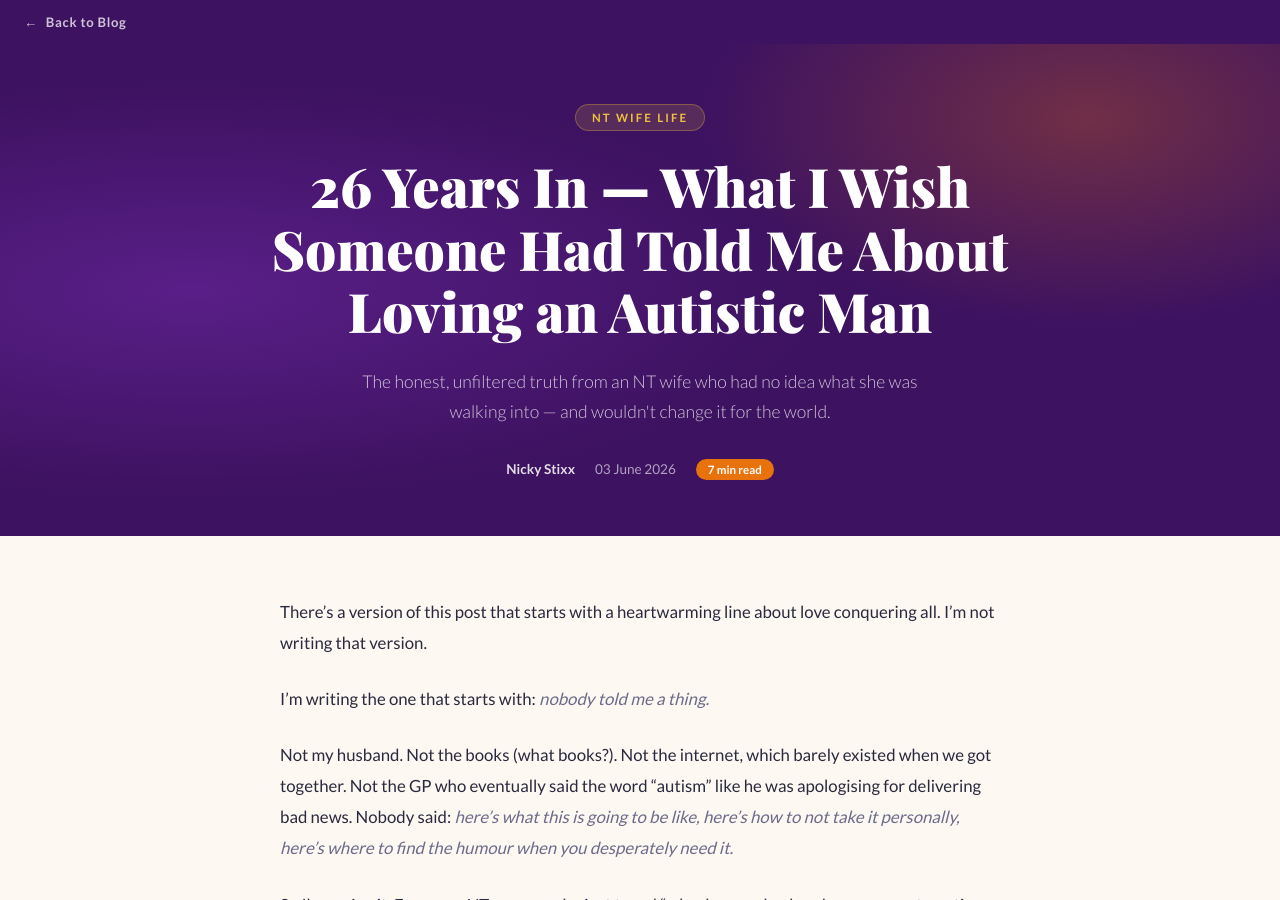
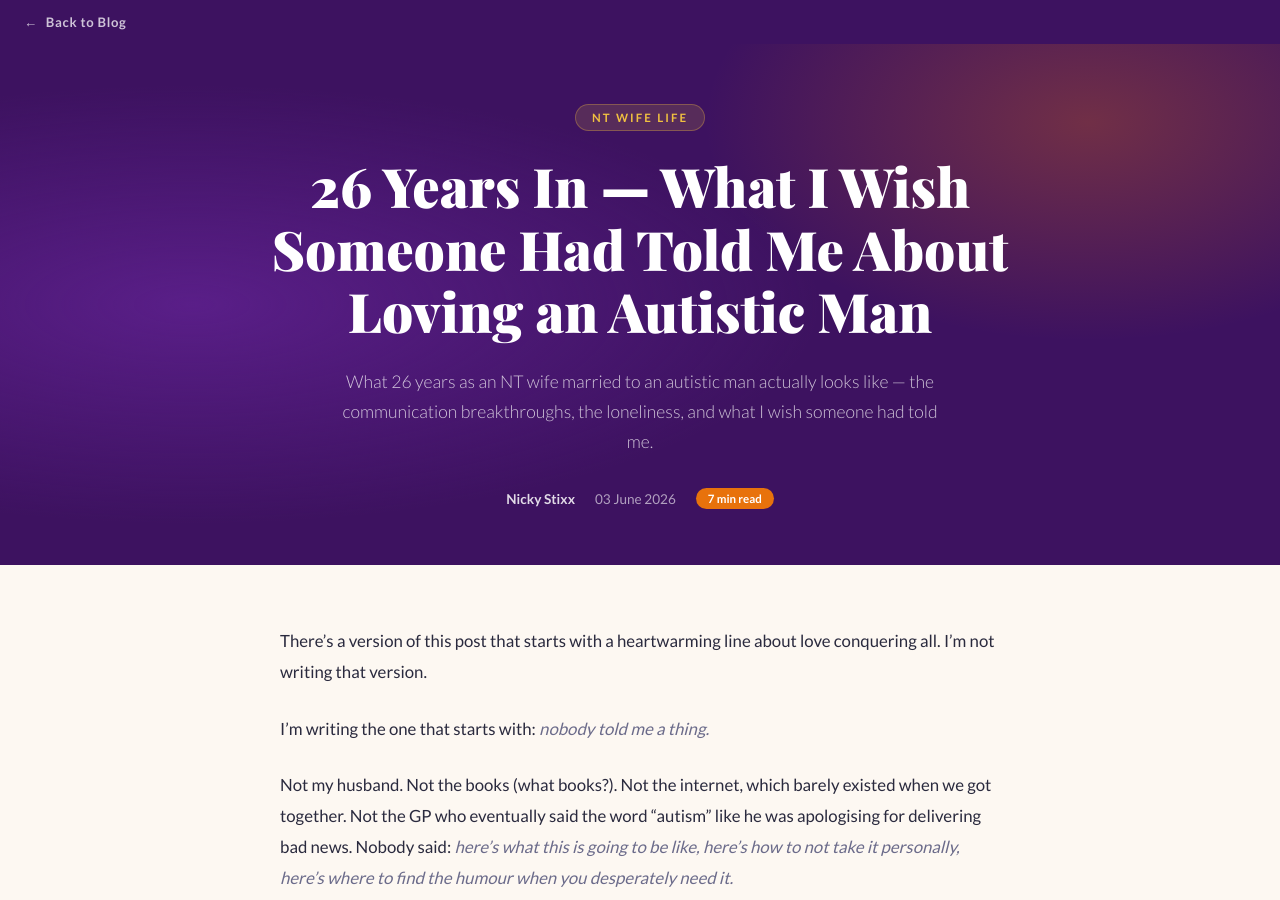
Before and after one commit to stixxnicky-lpa/loveparentingandautism, a Jekyll site: the page built from _posts/2026-06-03-26-years-in-what-i-wish-someone-told-me.md, in a window 1280 px wide and 900 px high. Built offline with Jekyll 4.4.1, drawn with Linux system fonts in a browser that asks for light colours; some web fonts are replaced.

Commit message:
Update 2026-06-03-26-years-in-what-i-wish-someone-told-me.md

```diff
--- a/_posts/2026-06-03-26-years-in-what-i-wish-someone-told-me.md
+++ b/_posts/2026-06-03-26-years-in-what-i-wish-someone-told-me.md
@@ -3,6 +3,7 @@ layout: post
 title: "26 Years In — What I Wish Someone Had Told Me About Loving an Autistic Man"
 description: "The honest, unfiltered truth from an NT wife who had no idea what she was walking into — and wouldn't change it for the world."
 category: NT Wife Life
+description: "What 26 years as an NT wife married to an autistic man actually looks like — the communication breakthroughs, the loneliness, and what I wish someone had told me."
 date: 2026-06-03
 emoji: 💜
 read_time: 7 min read
```
